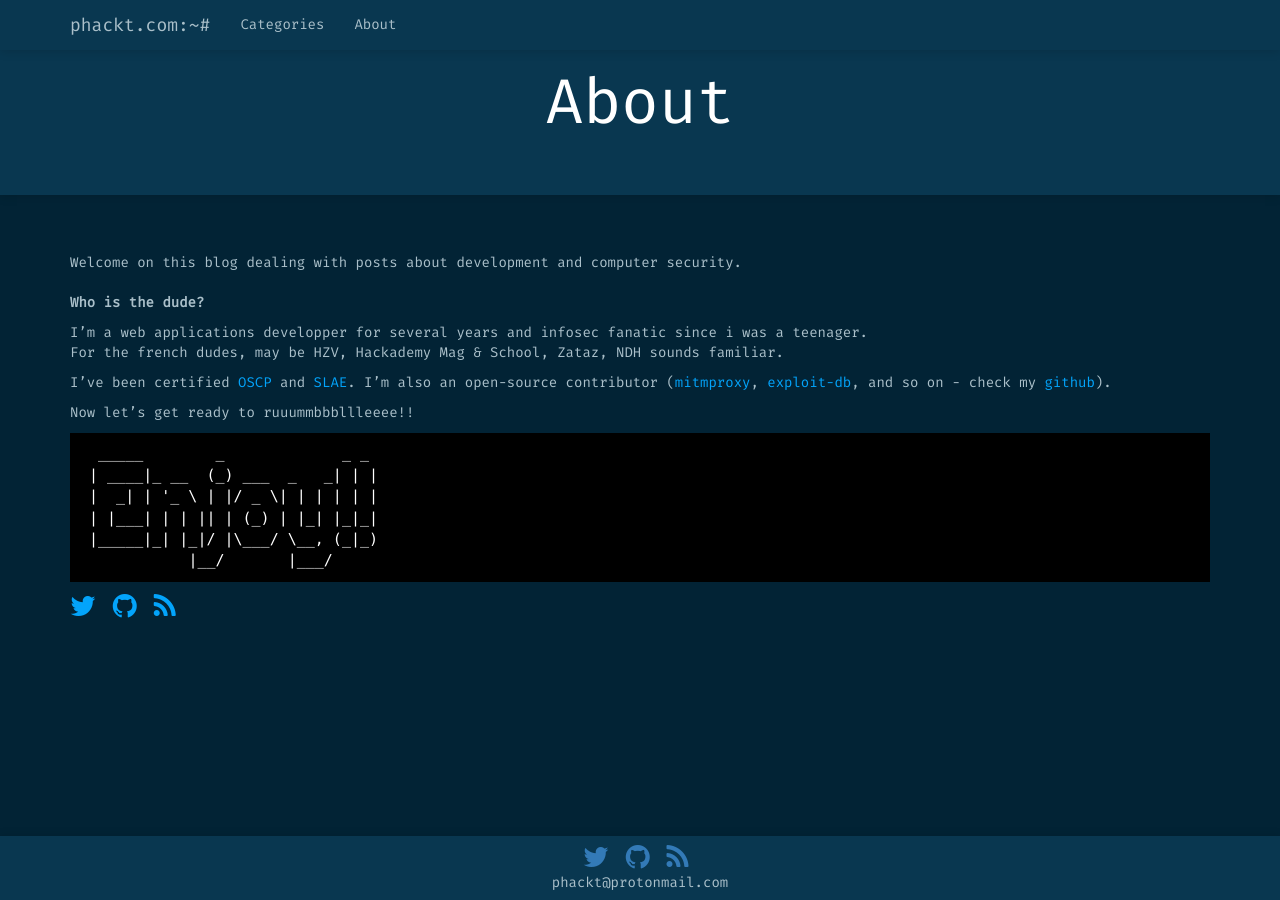
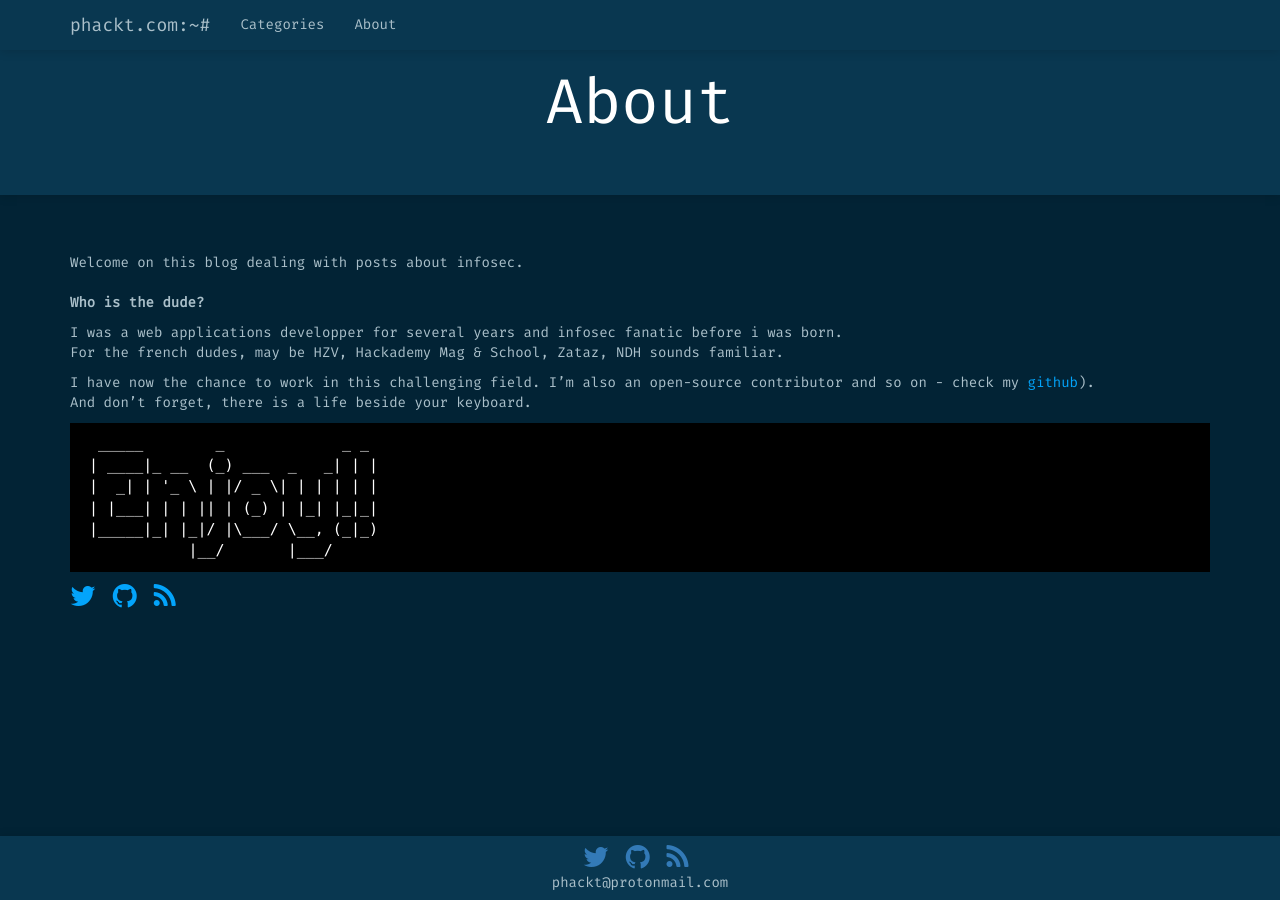
Before and after one commit to phackt/phackt.github.io, a Jekyll site: the page built from about.md, in a window 1280 px wide. Built offline with Jekyll 4.4.1, drawn with Linux system fonts in a browser that asks for light colours; nearby versions of some CDN libraries; some web fonts are replaced.

Commit message:
update about.md

````diff
--- a/about.md
+++ b/about.md
@@ -4,16 +4,16 @@ title: About
 permalink: /about/
 ---
 
-Welcome on this blog dealing with posts about development and computer security.
+Welcome on this blog dealing with posts about infosec.
 <br/>
 **Who is the dude?**
 
-I'm a web applications developper for several years and infosec fanatic since i was a teenager.
+I was a web applications developper for several years and infosec fanatic before i was born.
 For the french dudes, may be HZV, Hackademy Mag & School, Zataz, NDH sounds familiar.
 
-I've been certified [OSCP](https://www.offensive-security.com/information-security-certifications/oscp-offensive-security-certified-professional/) and [SLAE](http://www.securitytube-training.com/online-courses/securitytube-linux-assembly-expert/). I'm also an open-source contributor ([mitmproxy](https://github.com/mitmproxy/mitmproxy), [exploit-db](https://www.exploit-db.com/author/?a=8944), and so on - check my [github](https://github.com/phackt)).
+I have now the chance to work in this challenging field. I'm also an open-source contributor and so on - check my [github](https://github.com/phackt)).
+And don't forget, there is a life beside your keyboard.
 
-Now let's get ready to ruuummbbbllleeee!!
 ```
   _____        _             _ _
  | ____|_ __  (_) ___  _   _| | |
````
